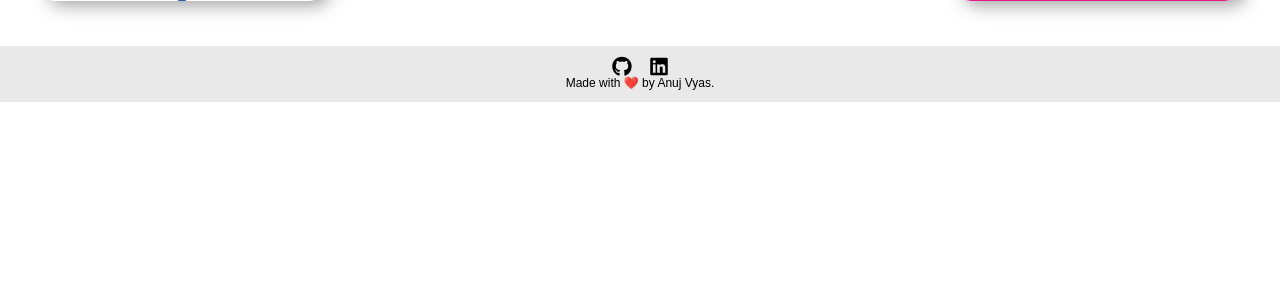
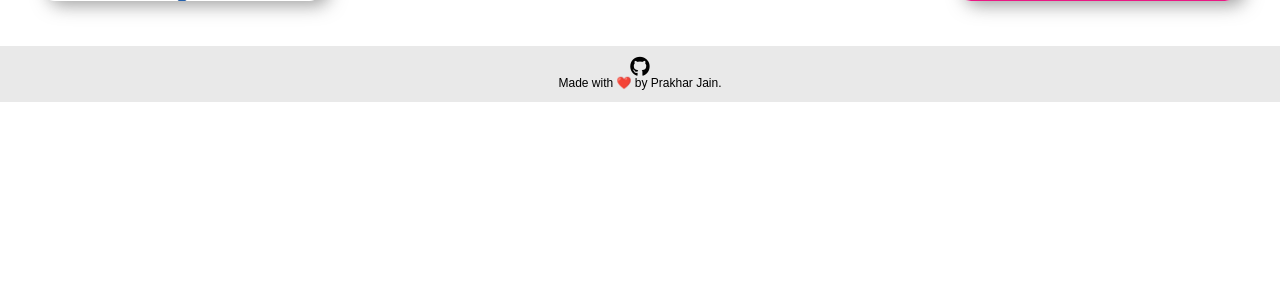
Before and after one commit to jainprakhar337/IPL-score-prediction, a Flask app: template templates/result.html in a window 1280 px wide. Shown: the part 510-800 px from the top of the page. Run offline with Flask 2, Linux system fonts and the light colour scheme; the template is opened without the code that fills it, so the values that code supplies are empty; parts of the project's set-up code (start-up, migrations or seed data) failed here and were passed over; some libraries are stand-ins or nearby versions.

Commit message:
Update result.html

```diff
--- a/templates/result.html
+++ b/templates/result.html
@@ -120,10 +120,10 @@
         <!-- Footer -->
        <div class='footer'>
            <div class="contact">
-               <a target="_blank" href="https://github.com/anujvyas/IPL-First-Innings-Score-Prediction-Deployment"><i class="fab fa-github fa-lg contact-icon"></i></a>
-               <a target="_blank" href="https://www.linkedin.com/in/anujkvyas"><i class="fab fa-linkedin fa-lg contact-icon"></i></a>
+               <a target="_blank" href="https://github.com/jainprakhar337/IPL-score-prediction"><i class="fab fa-github fa-lg contact-icon"></i></a>
+
            </div>
-           <p class='footer-description'>Made with ❤️ by Anuj Vyas.</p>
+           <p class='footer-description'>Made with ❤️ by Prakhar Jain.</p>
        </div>
 
     </body>
```
